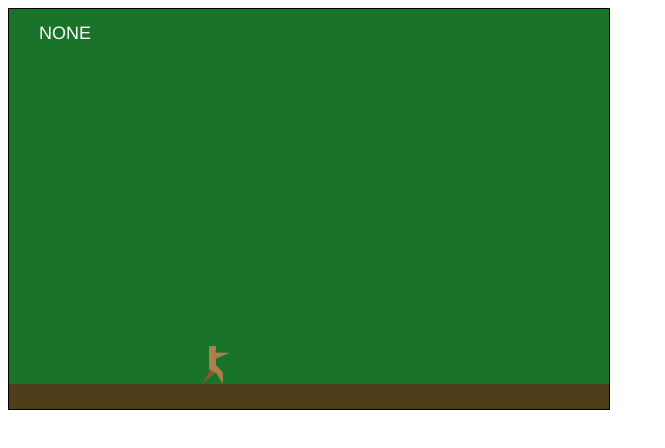
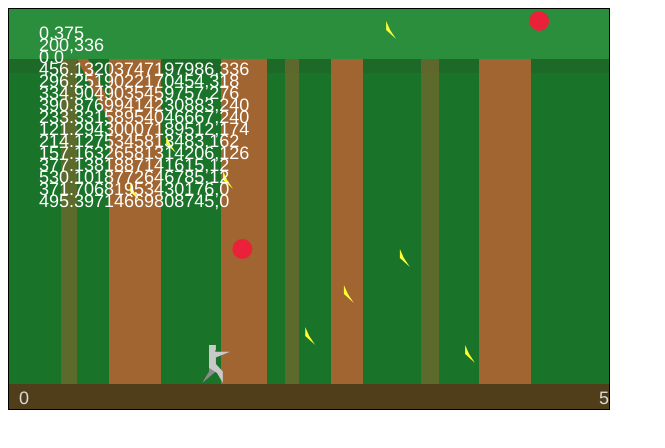
Before and after one commit to andrewlaskey/falling-banana, a plain HTML site: page tests.html in a window 1280 px wide. Shown: the whole page, without its empty margins (0-665 px from the left). Drawn offline with Linux system fonts and the light colour scheme.

Commit message:
started working on game logic

```diff
--- a/draw-functions.js
+++ b/draw-functions.js
@@ -6,34 +6,49 @@ var drawCatcher = function (ctx, frame) {
 		case 0:
 			front = 'rgb(51,29,8)';
 			back = 'rgb(24,15,4)';
+			drawCatcherTop(ctx,back,this.x,this.y,this.w, this.h);
+			drawCatcherLeftLeg(ctx,back,this.x,this.y,this.w, this.h);
+			drawCatcherRightLeg(ctx,front,this.x,this.y,this.w, this.h);
+			break;
+		case 3:
+			front = 'rgb(212,176,140)';
+			back = 'rgb(176,126,76)';
+			drawCatcherTop(ctx,back,this.x,this.y,this.w, this.h);
+			drawCatcherLeftLeg(ctx,back,this.x,this.y,this.w, this.h);
+			drawCatcherRightLeg(ctx,front,this.x,this.y,this.w, this.h);
 			break;
 		case 2:
-			front = 'rgb(212,176,140)';
-			back = 'rgb(176,126,76)';
+			front = 'rgb(201,201,201)';
+			back = 'rgb(140,140,140)';
+			drawCatcherTop(ctx,front,this.x,this.y,this.w, this.h);
+			drawCatcherRightLeg(ctx,back,this.x,this.y,this.w, this.h);
+			drawCatcherLeftLeg(ctx,front,this.x,this.y,this.w, this.h);
 			break;
 		case 1:
-			front = 'rgb(176,126,76)';
-			back = 'rgb(133,91,53)';
+			front = 'rgb(201,201,201)';
+			back = 'rgb(140,140,140)';
+			drawCatcherTop(ctx,front,this.x,this.y,this.w, this.h);
+			drawCatcherLeftLeg(ctx,back,this.x,this.y,this.w, this.h);
+			drawCatcherRightLeg(ctx,front,this.x,this.y,this.w, this.h);
 			break;
 	}
 
-	//draw top
-	ctx.fillStyle = front;
+}
+
+function drawCatcherTop(ctx, fillColor, x, y, w, h) {
+	ctx.fillStyle = fillColor;
 	ctx.beginPath();
-	ctx.moveTo(this.x,this.y);
-	ctx.lineTo(this.x,this.y + this.h*.5);
-	ctx.lineTo(this.x + this.w*.33, this.y + this.h*.5);
-	ctx.lineTo(this.x + this.w*.33, this.y + this.h*.33);
-	ctx.lineTo(this.x + this.w, this.y + this.h*.18);
-	ctx.lineTo(this.x + this.w*.3, this.y + this.h*.18);
-	ctx.lineTo(this.x + this.w*.3, this.y + this.h*.14);
-	ctx.lineTo(this.x + this.w*.33, this.y + this.h*.14);
-	ctx.lineTo(this.x + this.w*.33, this.y);
+	ctx.moveTo(x,y);
+	ctx.lineTo(x,y + h*.5);
+	ctx.lineTo(x + w*.33, y + h*.5);
+	ctx.lineTo(x + w*.33, y + h*.33);
+	ctx.lineTo(x + w, y + h*.18);
+	ctx.lineTo(x + w*.3, y + h*.18);
+	ctx.lineTo(x + w*.3, y + h*.14);
+	ctx.lineTo(x + w*.33, y + h*.14);
+	ctx.lineTo(x + w*.33, y);
 	ctx.closePath();
 	ctx.fill();
-
-	drawCatcherLeftLeg(ctx,back,this.x,this.y,this.w, this.h);
-	drawCatcherRightLeg(ctx,front,this.x,this.y,this.w, this.h);
 }
 
 function drawCatcherLeftLeg(ctx,fillColor, x, y, w, h) {
@@ -115,3 +130,36 @@ var drawGround = function(ctx) {
 	ctx.fillStyle = 'rgb(79,62,25)';
 	ctx.fillRect(this.x,this.y,this.w,this.h);
 }
+
+var drawForrest = function(ctx,w,h){
+	//second canopy
+	ctx.fillStyle = 'rgba(31,103,41,0.8)';
+	ctx.fillRect(0,0,w,64);
+
+	//trees row 1
+	ctx.fillStyle = 'rgb(160,101,48)';
+	ctx.fillRect(100,0,52,h);
+	//branch
+	ctx.beginPath();
+	ctx.moveTo(100, 112);
+	ctx.lineTo(42, 0);
+	ctx.lineTo(54, 0);
+	ctx.lineTo(100, 92);
+	ctx.closePath();
+	ctx.fill();
+
+	ctx.fillRect(212,0,46,h);
+	ctx.fillRect(322,0,32,h);
+	ctx.fillRect(470,0,52,h);
+
+	//row 2
+	ctx.fillStyle = 'rgba(160,101,48,0.5)';
+	ctx.fillRect(52,0,16,h);
+	ctx.fillRect(276,0,14,h);
+	ctx.fillRect(412,0,18,h);
+}
+
+var drawCanopy = function(ctx){
+	ctx.fillStyle = 'rgb(43,142,60)';
+	ctx.fillRect(this.x,this.y,this.x+this.w,this.y+this.h);
+}
--- a/game-objects.js
+++ b/game-objects.js
@@ -43,6 +43,7 @@ function gameWorld (gravity) {
 	this.score = 0;
  	this.gameObjects = [];
  	this.keyPressed = 'NONE';
+ 	this.background = drawForrest;
 }
 
 gameWorld.prototype.addObject = function(newGameObject) {
@@ -52,20 +53,36 @@ gameWorld.prototype.addObject = function(newGameObject) {
 gameWorld.prototype.updateGameObjects = function() {
 	for (var i = 0; i < this.gameObjects.length; i++) {
 		//move the object
-		this.gameObjects[i].update(this.gravity,this.keyPressed);
+		this.gameObjects[i].move(this.gravity,this.keyPressed);
 
 		//check if the object has hit any other objects
 		if (this.gameObjects[i].solid) {
+
 			for (var l = 0; l < this.gameObjects.length; l++) {
-				if (l != i) {
+
+				if (l != i && this.gameObjects[l].solid) {
+
 					if (collisionDetect(this.gameObjects[i], this.gameObjects[l])) {
-						if (this.gameObjects[i].destructable) {
+
+						if (this.gameObjects[i].giveDamage && this.gameObjects[l].destructable) {
+							this.gameObjects[l].life -= this.gameObjects[i].damage;
+						}
+
+						if (this.gameObjects[i].destructable && this.gameObjects[i].type != 'player') {
 							this.gameObjects[i].life -= 1;
+						}
+
+						if (this.gameObjects[i].givePoint && this.gameObjects[l].type == 'player') {
+							this.score += this.gameObjects[i].points;
 						}
 					}
 				}
 			}
 		}
+
+		//update its position
+		this.gameObjects[i].x += this.gameObjects[i].vX;
+		this.gameObjects[i].y += this.gameObjects[i].vY;
 	}
 }
 
@@ -81,14 +98,57 @@ gameWorld.prototype.drawGame = function(ctx) {
 	//clear the screen
 	ctx.clearRect(0,0,this.w,this.h);
 
+	//draw backgound
+	this.background(ctx,this.w,this.h);
+
 	//draw all the game objects
 	for (var i = 0; i < this.gameObjects.length; i++) {
+		//draw player life
+		if(this.gameObjects[i].type === 'player') {
+			ctx.fillStyle = 'rgb(220,220,220)';
+			ctx.font = '18px Helvetica, Ariel';
+			ctx.fillText(this.gameObjects[i].life,this.w - 10,this.h-5);
+		}
+		//draw other object stuff
 		if (this.gameObjects[i].life === 0) {
 			this.gameObjects[i].draw(ctx,0);
 		} else {
-			this.gameObjects[i].draw(ctx,1);
+			if (this.gameObjects[i].animate) {
+			 	this.gameObjects[i].tick += 1;
+			 	if (this.gameObjects[i].tick == 8) {
+			 		this.gameObjects[i].tick = 0;
+			 		this.gameObjects[i].frame += 1;
+			 		if (this.gameObjects[i].frame > this.gameObjects[i].maxFrame) {
+			 			this.gameObjects[i].frame = this.gameObjects[i].minFrame;
+			 		}
+			 	}
+			 	this.gameObjects[i].draw(ctx, this.gameObjects[i].frame);
+			} else {
+				this.gameObjects[i].draw(ctx,1);
+			}
 		}
 	}
+
+	//draw score
+	ctx.fillStyle = 'rgb(220,220,220)';
+	ctx.font = '18px Helvetica, Ariel';
+	ctx.fillText(this.score,10,this.h - 5);
+}
+
+gameWorld.prototype.addNewObjects = function() {
+	var bananaProb = 5;
+	var appleProb = 1;
+
+	var prob = Math.random() * 100;
+
+	if (prob < bananaProb) {
+		this.addObject(makeBanana(this.w));
+	}
+
+	if (prob < appleProb) {
+		this.addObject(makeApple(this.w));
+	}
+
 }
 
 function gameObject(options) {
@@ -102,16 +162,14 @@ function gameObject(options) {
 	this.life = options.life || 0;
 	this.damage = options.damage || 0;
 	this.points = options.points || 0;
-	this.update = options.update || function() { };
+	this.move = options.move || function() { };
 	this.draw = options.draw || function() { };
 }
-
 //--------------------------------------------
 
 //----------DECORATORS AND SUCH---------------
 var fall = function(gravity) {
 	this.vY = gravity;
-	this.y += this.vY;
 }
 
 function isSolid(gObj) {
@@ -140,27 +198,41 @@ function givesPoints(gObj) {
 
 function userControlled(gObj) {
 	var userObj = gObj;
-	userObj.update = function(gravity, keyPressed) {
+	userObj.move = function(gravity, keyPressed) {
 		var speed = 5;
 		switch(keyPressed) {
 			case 'RIGHT':
 				this.vX = speed;
+				this.animate = true;
 				break;
 			case 'LEFT':
 				this.vX = speed * -1;
+				this.animate = true;
 				break;
 			case 'NONE':
 				this.vX = 0;
+				this.animate = false;
+				break;
 		}
-		this.x += this.vX;
 	};
 	return userObj;
 }
+
+function isAnimated(gObj, lastFrame, firstFrame) {
+	var animatedObj = gObj;
+	animatedObj.animate = true;
+	animatedObj.frame = 1;
+	animatedObj.tick = 0;
+	animatedObj.maxFrame = lastFrame;
+	animatedObj.minFrame = firstFrame;
+	return animatedObj;
+}
+
 //-------------------------------------------
 
 //----------CONSTRUCTORS----------------
-var ground = function(worldW, worldH) {
-	var options = {
+var makeGround = function(worldW, worldH) {
+	var ground = new gameObject({
 	type: 'ground',
 	x: 0,
 	y: worldH-25,
@@ -168,41 +240,45 @@ var ground = function(worldW, worldH) {
 	h: 25,
 	life: 1,
 	draw: drawGround
-	};
-
-	return options;
+	});
+	ground = isSolid(ground);
+	return ground;
 }
 
 //makes a new banana
-var makeBanana = function() {
+var makeBanana = function(w) {
 	var banana = new gameObject({
 		type: 'banana',
-		x: 300,
-		y: 10,
+		x: Math.random() * w,
+		y: 0,
 		w: 10,
 		h: 18,
 		life: 1,
-		update: fall,
+		points: 1,
+		move: fall,
 		draw: drawBanana
 	});
 	banana = isSolid(banana);
 	banana = isDestructable(banana);
+	banana = givesPoints(banana);
 	return banana;
 }
 
 //makes a new apple
-var makeApple = function() {
+var makeApple = function(w) {
 	var apple = new gameObject({
 		type: 'apple',
-		x: 150,
-		y: 10,
+		x: Math.random() * w,
+		y: 0,
 		w: 10,
 		h: 18,
 		life: 1,
-		update: fall,
+		damage: 1,
+		move: fall,
 		draw: drawApple
 	});
 	apple = isSolid(apple);
+	apple = doesDamage(apple);
 	apple = isDestructable(apple);
 	return apple;
 }
@@ -211,15 +287,19 @@ var makePlayer = function() {
 	var player = new gameObject({
 		type: 'player',
 		x: 200,
-		y: 337,
+		y: 336,
 		w: 21,
 		h: 38,
 		vX: 0,
 		vY: 0,
+		damage: 5,
 		life: 5,
 		draw: drawCatcher
 	})
+	player = isSolid(player);
+	player = isDestructable(player);
 	player = userControlled(player);
+	player = isAnimated(player,2,1);
 	return player;
 }
 //---------------------------------------
--- a/tests.html
+++ b/tests.html
@@ -62,9 +62,9 @@
 		apple1.draw = drawApple;
 		apple1.update = fall;*/
 
-		apple1 = makeApple();
+		/*apple1 = makeApple();
 
-		newWorld.addObject(apple1);
+		newWorld.addObject(apple1);*/
 
 		/*b1 = new gameObject({
 			type: 'banana',
@@ -79,13 +79,13 @@
 		//b1.update = fall;
 		//b1 = isSolid(b1);*/
 
-		b1 = makeBanana();
+		/*b1 = makeBanana();
 
-		newWorld.addObject(b1);
+		newWorld.addObject(b1);*/
 
-		floor = new gameObject(ground(newWorld.w, newWorld.h));
+		//floor = new gameObject(ground(newWorld.w, newWorld.h));
 
-		newWorld.addObject(floor);
+		newWorld.addObject(makeGround(newWorld.w, newWorld.h));
 
 		newWorld.addObject(makePlayer());
 
@@ -94,14 +94,28 @@
 			ctx.fillStyle = 'rgb(255,255,255)';
 			ctx.font = "18px Helvetica, Ariel";
 
-			ctx.fillText(output,30,30);
-
+			for (var i=0; i < newWorld.gameObjects.length; i++)
+			{
+			ctx.fillText(newWorld.gameObjects[i].x + ',' + newWorld.gameObjects[i].y,30,30 + i * 12);
+			}
 
 
 		}
 
+		canopy = new gameObject({
+			x: 0,
+			y: 0,
+			w: newWorld.w,
+			h: 50,
+			life: 1,
+			draw: drawCanopy
+		});
+
+		newWorld.addObject(canopy);
 
 		function startGame() {
+
+
 
 		gameLoop();
 
@@ -131,8 +145,9 @@
 				newWorld.updateGameObjects();
 				newWorld.drawGame(ctx);
 				newWorld.removeDeadObjects();
+				newWorld.addNewObjects();
 
-				displayTest(newWorld.keyPressed);
+				displayTest('');
 
 			}, 1000 / fps);
 		}
```
